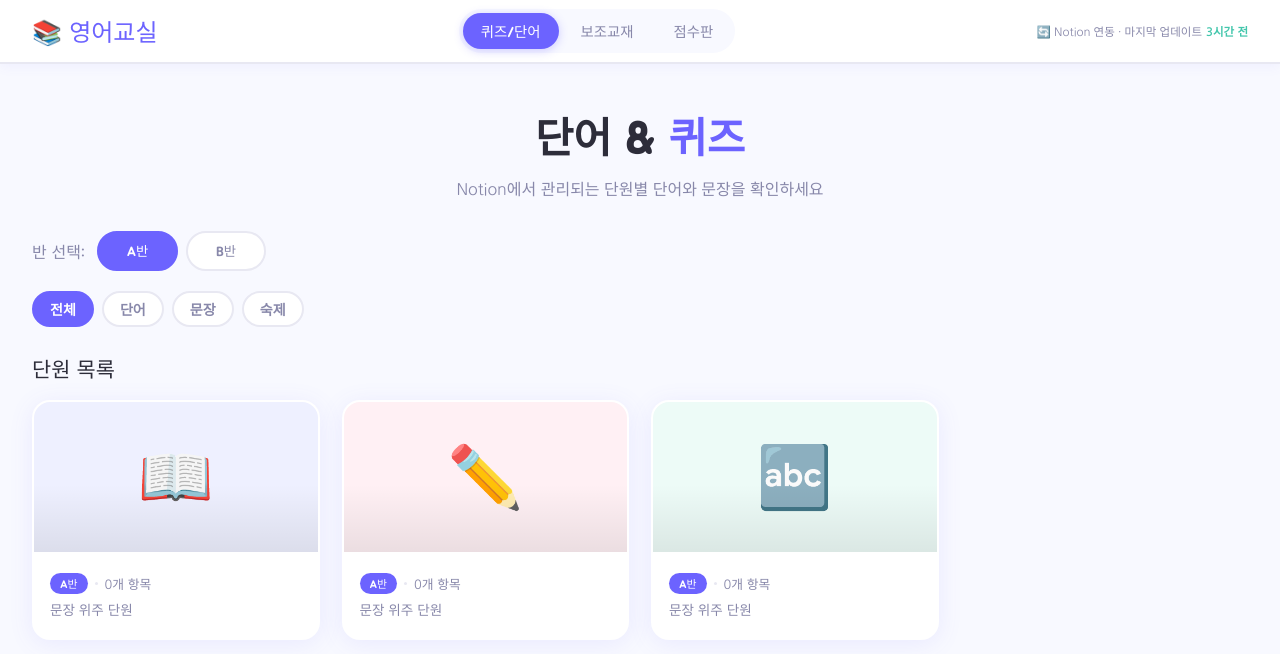
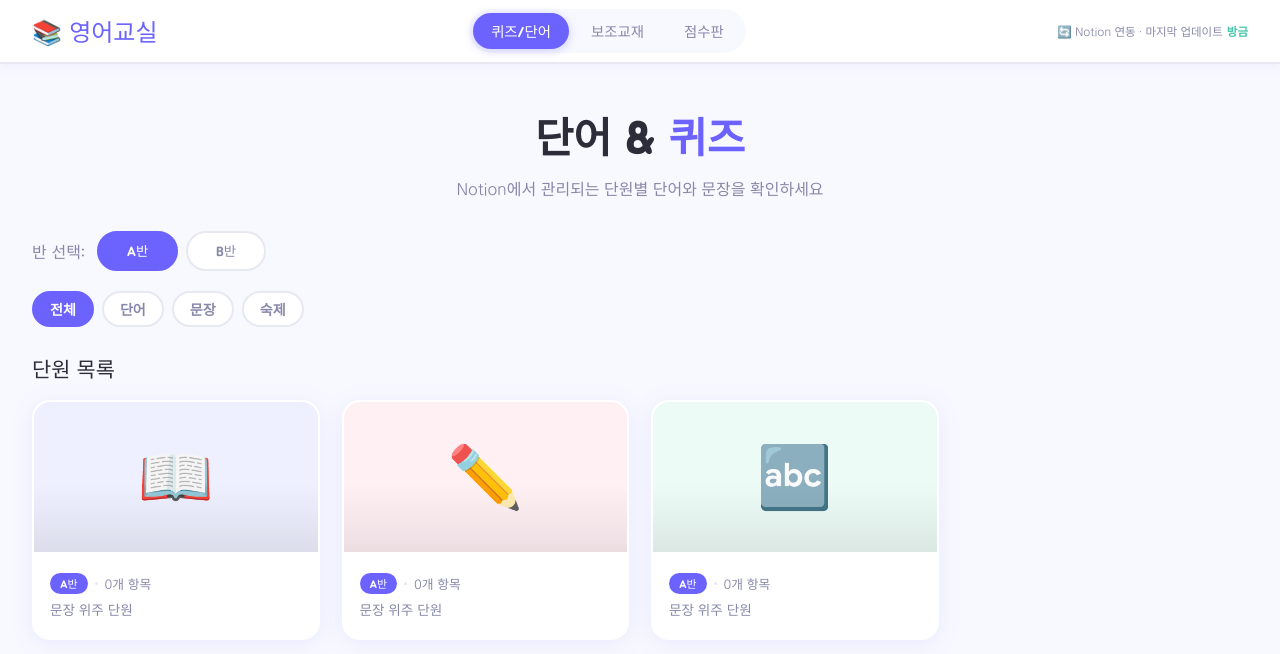
Before and after one commit to jyhong21/english-classroom, a plain HTML site: page index.html in a window 1280 px wide. Drawn offline with Linux system fonts and the light colour scheme; a web font is replaced by a local one.

Commit message:
🔄 Notion 데이터 자동 업데이트 e8e9397da13bf0886094683bc39ece458bd95973

```diff
--- a/index.html
+++ b/index.html
@@ -373,7 +373,7 @@ function renderS(){
 }
 
 // ── 업데이트 시간 ──
-const buildTime = new Date('2026-07-27T13:32:36.290Z');
+const buildTime = new Date('2026-07-27T16:08:43.656Z');
 const diff = Math.round((Date.now()-buildTime)/60000);
 document.getElementById('upd-time').textContent = diff<2?'방금':diff<60?diff+'분 전':Math.round(diff/60)+'시간 전';
 
```
